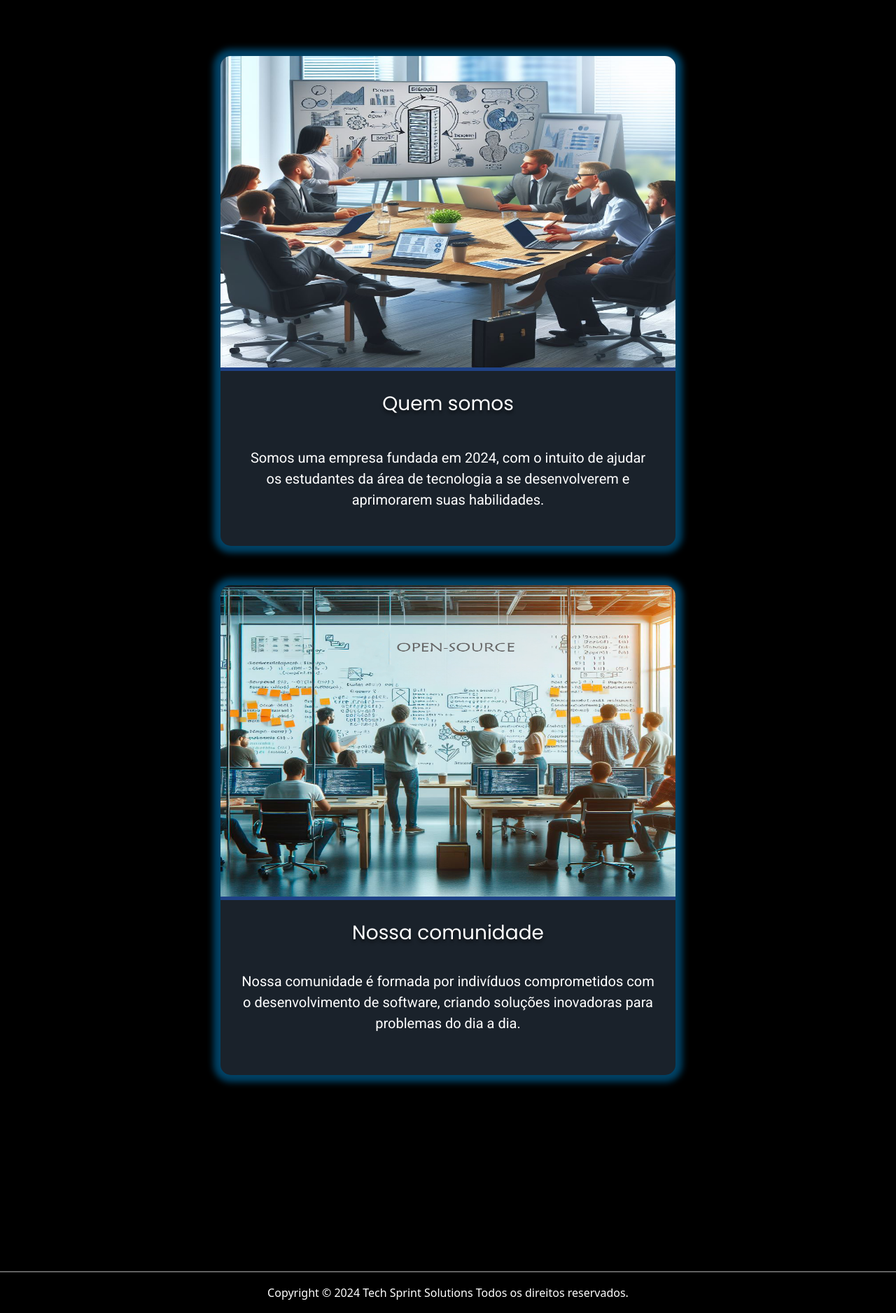
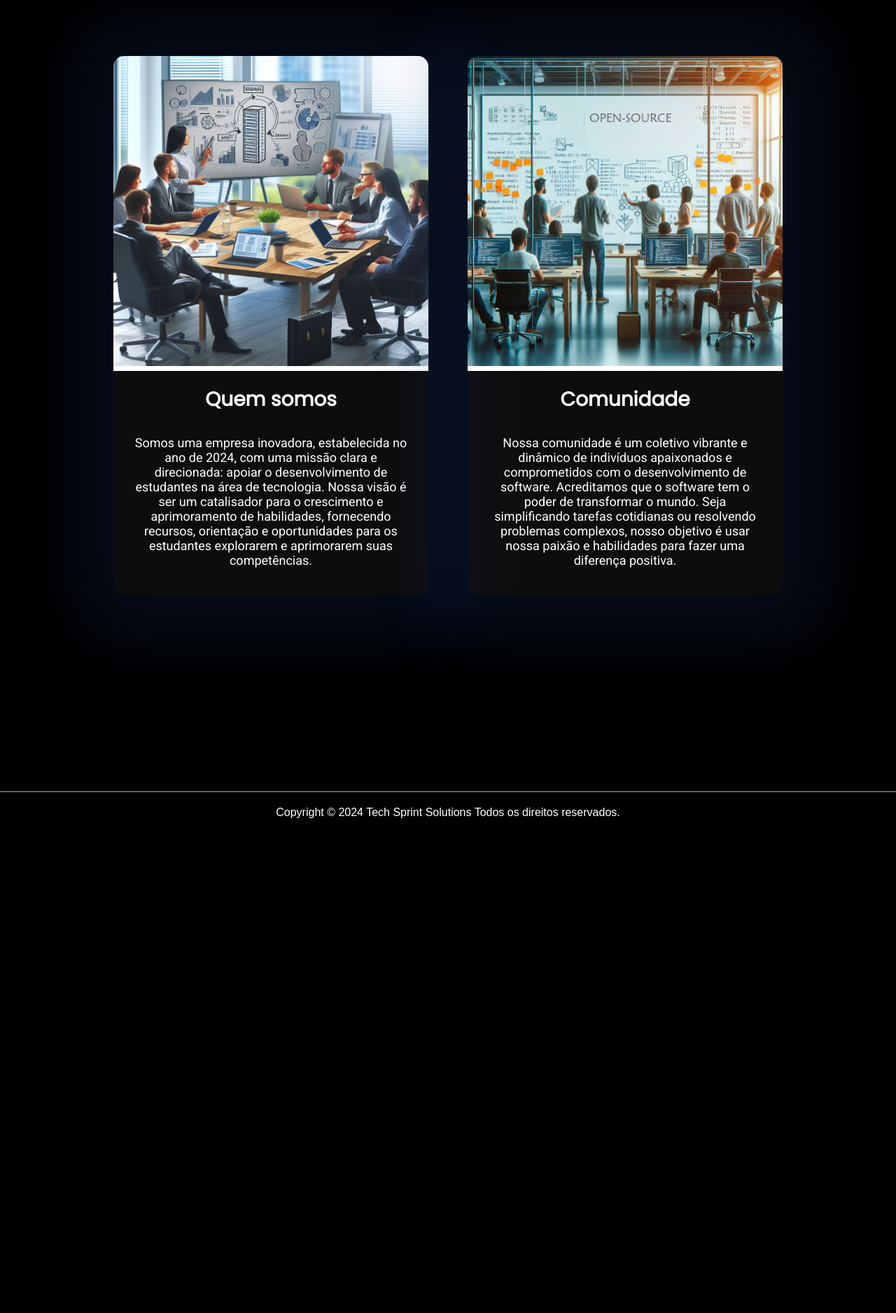
Before and after one commit to gabriel-varela/assessment2UVA, a PHP site: page /pages/sobre.html in a window 1280 px wide. Shown: the part 74-1950 px from the top of the page at 70% size. After the commit the page ends 1264 px from the top, so only its background shows below. Run offline with PHP 8.4, Linux system fonts and the light colour scheme; some libraries are stand-ins or nearby versions; some web fonts are replaced.

Commit message:
Styles changes, novidades.php, produtos.php and sobre.html improvement

```diff
--- a/assets/styles/index.css
+++ b/assets/styles/index.css
@@ -105,6 +105,7 @@ footer {
 
 footer > p {
   margin: 0 auto;
+  text-align: center;
 }
 
 main > section:first-child {
@@ -576,48 +570,41 @@ textarea {
 }
 
 .item-sobre {
-  /* background: rgba(0, 0, 0, 0.5); */
-  background: #1a222b;
-  box-shadow: #004265 0px 0px 10px 10px;
+  background: rgba(43, 43, 43, 0.3);
+  box-shadow: 5px 5px 100px 50px rgba(31, 66, 135, 0.2);
   border-radius: 15px;
-  width: 650px;
-  height: auto;
+  width: 450px;
+  height: 770px;
   display: flex;
   flex-direction: column;
 }
 
 .item-sobre img {
-  /* border-bottom: #04d939 5px solid; */
-  border-bottom: #1f4287 5px solid;
-  width: 100%;
+  border-bottom: rgb(255, 255, 255) 7px solid;
+  width: 450px;
   height: 450px;
   border-radius: 15px 15px 0 0;
+}
+
+.item-sobre h2 {
+  color: #fff;
+  font-size: 28px;
+  font-family: "Poppins", sans-serif;
+  text-align: center;
+  padding-top: 20px;
+  padding-bottom: 30px;
+}
+
+.item-sobre p {
+  color: #fff;
+  font-size: 18px;
+  font-family: "Roboto", sans-serif;
+  text-align: center;
 }
 
 .item-sobre > div {
   height: 250px;
   padding: 0 30px;
-}
-
-.item-sobre h1 {
-  color: #fff;
-  font-size: 28px;
-  font-family: "Poppins", sans-serif;
-  text-align: center;
-  padding-top: 5%;
-  padding-bottom: 5%;
-  text-shadow: 0px 4px 4px rgba(0, 0, 0, 0.5);
-}
-
-.item-sobre h3 {
-  color: #fff;
-}
-
-.item-sobre p {
-  color: #fff;
-  font-size: 20px;
-  font-family: "Roboto", sans-serif;
-  text-align: center;
 }
 
 .index-main {
--- a/pages/novidades.php
+++ b/pages/novidades.php
@@ -51,7 +51,7 @@
           echo ("<div class='item-novidades'>
           <img src='../assets/scripts/imagenovidades.php?id=" . $novidade['id_nov'] . "' alt=''>
            <div>
-              <h1>" . $novidade['resumo'] . "</h1>
+              <h2>" . $novidade['resumo'] . "</h2>
                 <p>" . $novidade['descricao'] . "</p>
             </div>
         </div>");
--- a/pages/sobre.html
+++ b/pages/sobre.html
@@ -8,8 +8,6 @@
   <link rel="stylesheet" href="../assets/styles/index.css">
   <link rel="icon" type="image/png" sizes="32x32" href="../assets/image/favicon-32x32.png">
   <script src="https://kit.fontawesome.com/196c5b28f0.js" crossorigin="anonymous"></script>
-  <link href="https://cdn.jsdelivr.net/npm/bootstrap@5.3.3/dist/css/bootstrap.min.css" rel="stylesheet"
-    integrity="sha384-QWTKZyjpPEjISv5WaRU9OFeRpok6YctnYmDr5pNlyT2bRjXh0JMhjY6hW+ALEwIH" crossorigin="anonymous">
   <title>TechSprint Solutions</title>
 </head>
 
@@ -48,23 +46,29 @@
         <div class="item-sobre">
           <img src="../assets/image/_b8fe00ee-6589-4597-a0f7-b3cd5e24d2df.jpg" alt="">
           <div>
-            <h1>
+            <h2>
               Quem somos
-            </h1>
+            </h2>
             <p>
-            <p>Somos uma empresa fundada em 2024, com o intuito de ajudar os estudantes da área de tecnologia a se
-              desenvolverem e aprimorarem suas habilidades.</p>
+            <p>Somos uma empresa inovadora, estabelecida no ano de 2024, com uma missão clara e direcionada: apoiar o
+              desenvolvimento de estudantes na área de tecnologia. Nossa visão é ser um catalisador para o crescimento e
+              aprimoramento de habilidades, fornecendo recursos, orientação e oportunidades para os estudantes
+              explorarem e aprimorarem suas competências.</p>
             </p>
           </div>
         </div>
         <div class="item-sobre">
           <img src="../assets/image/_82b61bd4-c78e-4b55-b97d-d1aab1a23170.jpg" alt="">
           <div>
-            <h1>
-              Nossa comunidade
-            </h1>
-            <p>Nossa comunidade é formada por indivíduos comprometidos com o desenvolvimento de software, criando
-              soluções inovadoras para problemas do dia a dia.
+            <h2>
+              Comunidade
+            </h2>
+            <p>Nossa comunidade é um coletivo vibrante e dinâmico de indivíduos apaixonados e comprometidos com o
+              desenvolvimento de software.
+              Acreditamos que o
+              software tem o poder de transformar o mundo. Seja
+              simplificando tarefas cotidianas ou resolvendo problemas complexos, nosso objetivo é usar nossa paixão e
+              habilidades para fazer uma diferença positiva.
             </p>
           </div>
         </div>
@@ -77,15 +81,7 @@
   </footer>
 
   <script src="../assets/js/script.js"></script>
-  <script src="https://cdn.jsdelivr.net/npm/bootstrap@5.3.3/dist/js/bootstrap.bundle.min.js"
-    integrity="sha384-YvpcrYf0tY3lHB60NNkmXc5s9fDVZLESaAA55NDzOxhy9GkcIdslK1eN7N6jIeHz" crossorigin="anonymous">
-    </script>
-  <script src="https://cdn.jsdelivr.net/npm/@popperjs/core@2.11.8/dist/umd/popper.min.js"
-    integrity="sha384-I7E8VVD/ismYTF4hNIPjVp/Zjvgyol6VFvRkX/vR+Vc4jQkC+hVqc2pM8ODewa9r" crossorigin="anonymous">
-    </script>
-  <script src="https://cdn.jsdelivr.net/npm/bootstrap@5.3.3/dist/js/bootstrap.min.js"
-    integrity="sha384-0pUGZvbkm6XF6gxjEnlmuGrJXVbNuzT9qBBavbLwCsOGabYfZo0T0to5eqruptLy" crossorigin="anonymous">
-    </script>
+
 </body>
 
 </html>
```
Also changed, not shown: other parts of assets/styles/index.css (+33 -34 lines), pages/produtos.php (+5 -3 lines).
